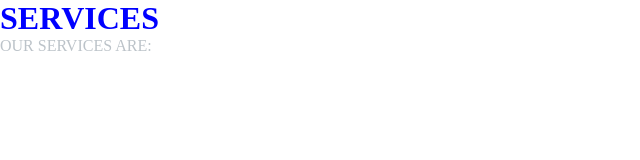
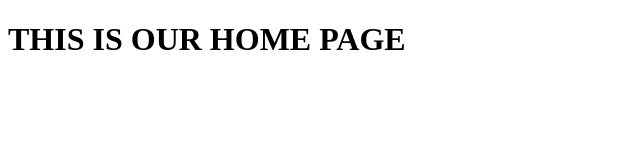
Before and after one commit to EasyCode01/thrift-app, a plain HTML site: page homepage.html in a window 1280 px wide. Shown: the whole page, without its empty margins (0-640 px from the left). Drawn offline with Linux system fonts and the light colour scheme.

Commit message:
add indexhtml

```diff
--- a/service.html
+++ b/homepage.html
@@ -4,10 +4,8 @@
     <meta charset="UTF-8" />
     <meta name="viewport" content="width=device-width, initial-scale=1.0" />
     <title>Document</title>
-    <link rel="stylesheet" href="./css/index.css" />
   </head>
   <body>
-    <h1>SERVICES</h1>
-    <p>OUR SERVICES ARE:</p>
+    <h1>THIS IS OUR HOME PAGE</h1>
   </body>
 </html>
```
Also changed, not shown: contact.html (deleted, +0 -11 lines), index.html (+1 -1 lines).
